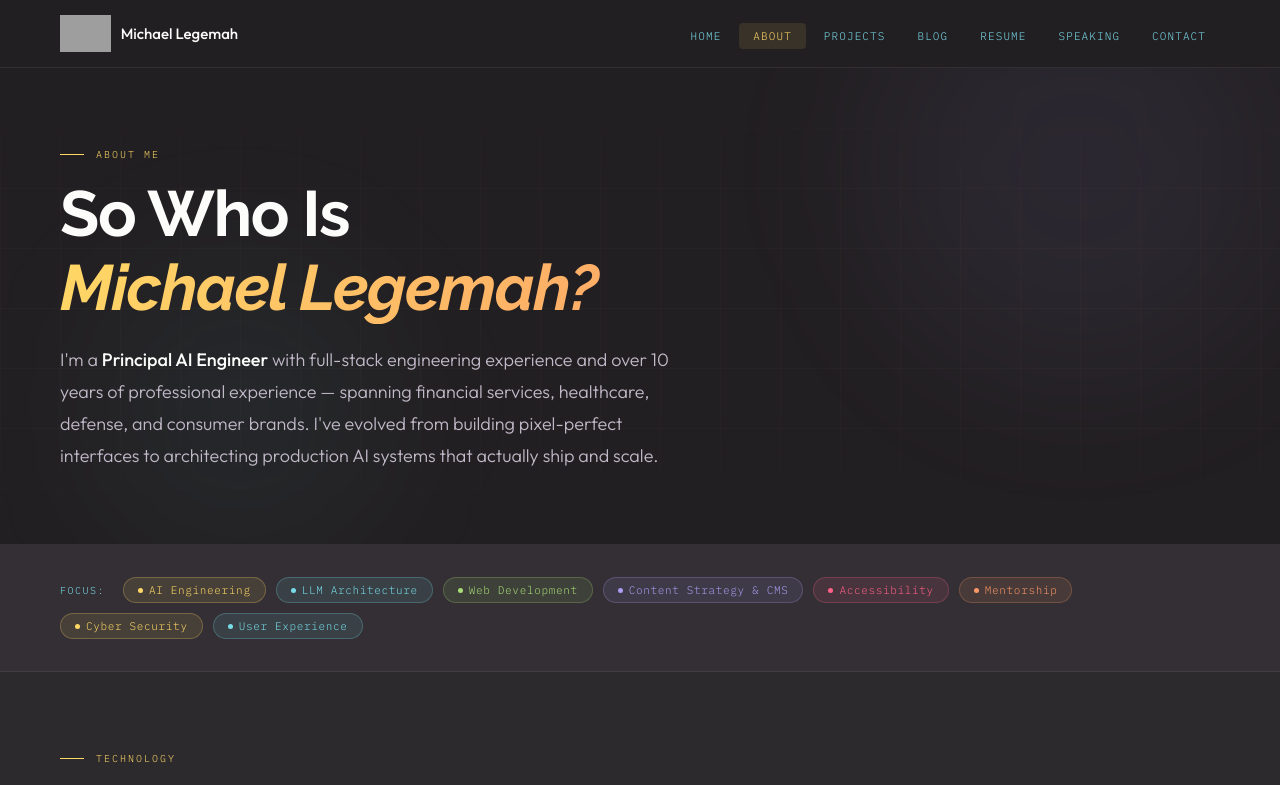
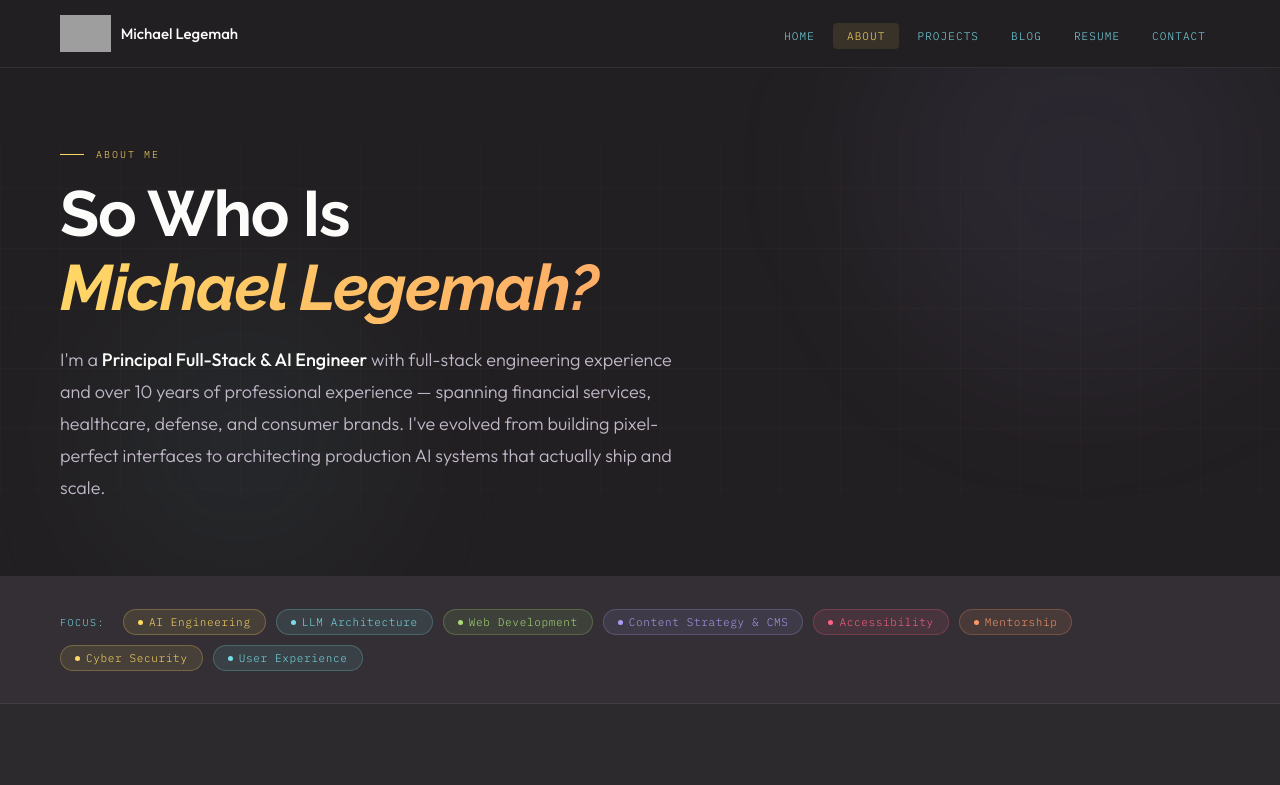
Before and after one commit to MikeLegemah5799/mleg-nextjs, a Next.js app: page /about in a window 1280 px wide. Shown: the top 785 px of the page. Built offline with nearby package versions, Linux system fonts and the light colour scheme; grey boxes are pictures that could not be loaded.

Commit message:
add edresume

```diff
--- a/app/about/page.tsx
+++ b/app/about/page.tsx
@@ -66,7 +66,7 @@ export default function About() {
               <em className={s.heroTitleEm}>Michael Legemah?</em>
             </h1>
             <p className={s.heroDesc}>
-              I&apos;m a <strong>Principal AI Engineer</strong> with full-stack engineering experience and over 10 years of
+              I&apos;m a <strong>Principal Full-Stack & AI Engineer</strong> with full-stack engineering experience and over 10 years of
               professional experience — spanning financial services, healthcare, defense, and consumer brands.
               I&apos;ve evolved from building pixel-perfect interfaces to architecting production AI systems that
               actually ship and scale.
--- a/app/resume/page.tsx
+++ b/app/resume/page.tsx
@@ -113,7 +113,7 @@ export default function Resume() {
               <p className={s.heroRole}>Principal AI Engineer</p>
               <p className={s.heroMeta}>New York, NY · michaellegemah@gmail.com · 516-273-1611</p>
             </div>
-            <a href="/resume.pdf" download className={`btn-primary ${s.downloadBtn}`}>
+            <a href="/Michael_Legemah_Resume_26.pdf" download="Michael_Legemah_Resume_26.pdf" className={`btn-primary ${s.downloadBtn}`}>
               ⬇ Download résumé (PDF)
             </a>
           </div>
@@ -189,7 +189,7 @@ export default function Resume() {
         {/* FOOTER CTA */}
         <div className={s.footerCta}>
           <p className={s.footerCtaText}>Prefer the one-pager? Grab the full résumé.</p>
-          <a href="/resume.pdf" download className="btn-outline">⬇ Download résumé</a>
+          <a href="/Michael_Legemah_Resume_26.pdf" download="Michael_Legemah_Resume_26.pdf" className="btn-outline">⬇ Download résumé</a>
         </div>
       </main>
 
--- a/components/Navbar.tsx
+++ b/components/Navbar.tsx
@@ -11,7 +11,7 @@ const NAV_LINKS = [
   { href: '/projects', label: 'Projects' },
   { href: '/blog', label: 'Blog' },
   { href: '/resume', label: 'Resume' },
-  { href: '/speaking', label: 'Speaking' },
+  // { href: '/speaking', label: 'Speaking' },
   { href: '/contact', label: 'Contact' },
 ];
 
```
Also changed, not shown: 1 other file (tests, documents, lock files or other folders).
